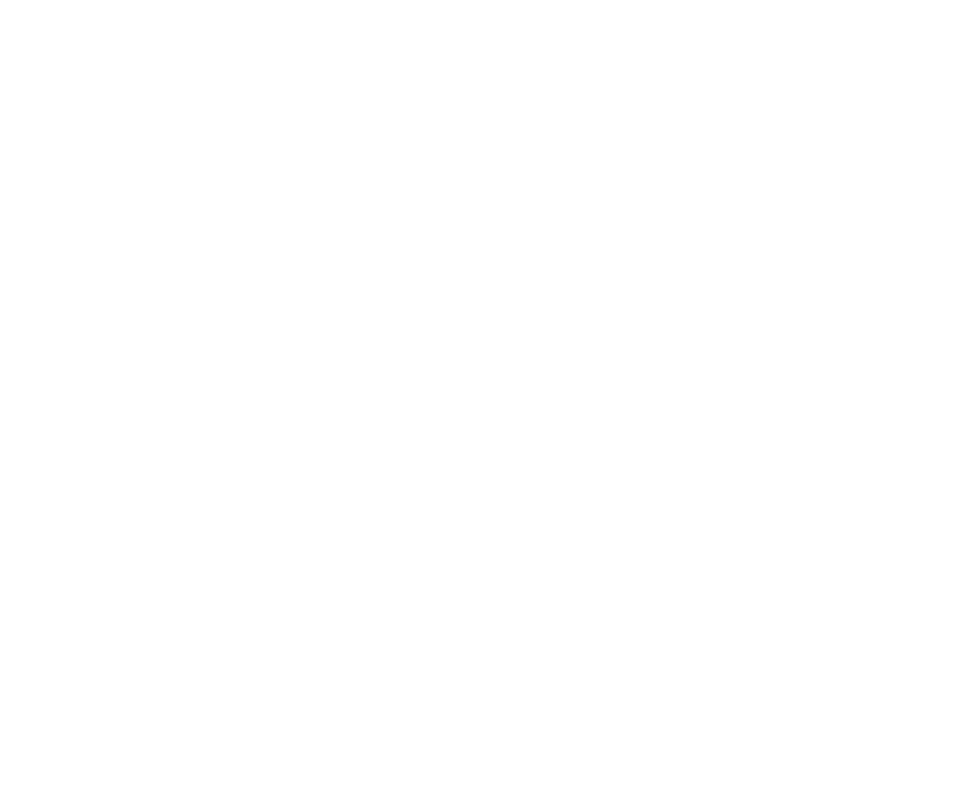
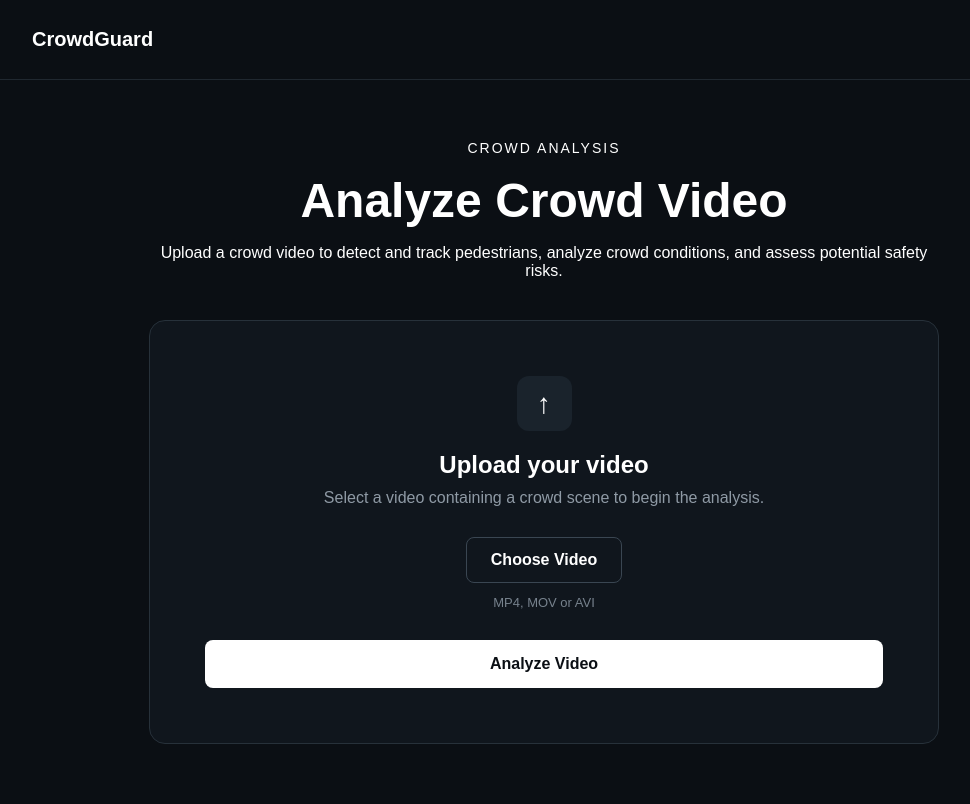
Before and after one commit to CrowdGuard-Team/crowdguard-sic-capstone-project, a Flask app: page /analyze in a window 1280 px wide. Before the commit the part shown is empty. Shown: the whole page, without its empty margins (96-1066 px from the left). Run offline with Flask 3, Linux system fonts and the light colour scheme.

Commit message:
Build crowd video upload interface

```diff
--- a/static/css/style.css
+++ b/static/css/style.css
@@ -60,3 +60,132 @@
 
     border-radius: 8px;
 }
+
+
+/* Navigation */
+
+.navbar {
+    height: 80px;
+    display: flex;
+    align-items: center;
+    padding: 0 10%;
+    border-bottom: 1px solid #202830;
+}
+
+.logo {
+    color: white;
+    text-decoration: none;
+    font-size: 20px;
+    font-weight: 700;
+}
+
+
+/* Analyze Page */
+
+.analyze-page {
+    min-height: calc(100vh - 80px);
+    padding: 60px 10%;
+
+    display: flex;
+    flex-direction: column;
+    align-items: center;
+}
+
+.analyze-header {
+    width: 100%;
+    max-width: 790px;
+    margin-bottom: 40px;
+    text-align: center;
+}
+
+.analyze-header h1 {
+    font-size: 48px;
+    margin-bottom: 18px;
+}
+
+
+/* Upload Card */
+
+.upload-card {
+    width: 100%;
+    max-width: 790px;
+
+    padding: 55px;
+
+    border: 1px solid #27313a;
+    border-radius: 16px;
+    background: #10161d;
+
+    text-align: center;
+}
+
+.upload-icon {
+    width: 55px;
+    height: 55px;
+    margin: 0 auto 20px;
+
+    display: flex;
+    align-items: center;
+    justify-content: center;
+
+    border-radius: 12px;
+    background: #1a232c;
+
+    font-size: 28px;
+}
+
+.upload-card h2 {
+    margin-bottom: 10px;
+}
+
+.upload-card > p {
+    color: #8f9aa5;
+    margin-bottom: 30px;
+}
+
+input[type="file"] {
+    display: none;
+}
+
+.file-button {
+    display: inline-block;
+
+    padding: 13px 24px;
+    border: 1px solid #3a4652;
+    border-radius: 8px;
+
+    cursor: pointer;
+    font-weight: 600;
+}
+
+.file-button:hover {
+    background: #1a232c;
+}
+
+.file-types {
+    margin: 12px 0 30px;
+    color: #77828d;
+    font-size: 13px;
+}
+
+.analyze-button {
+    display: block;
+    width: 100%;
+
+    padding: 15px;
+
+    border: none;
+    border-radius: 8px;
+
+    background: white;
+    color: #0b0f14;
+
+    font-size: 16px;
+    font-weight: 700;
+
+    cursor: pointer;
+}
+
+.analyze-button:hover {
+    opacity: 0.9;
+}
--- a/templates/analyze.html
+++ b/templates/analyze.html
@@ -0,0 +1,73 @@
+<!DOCTYPE html>
+<html lang="en">
+<head>
+    <meta charset="UTF-8">
+    <meta name="viewport" content="width=device-width, initial-scale=1.0">
+
+    <title>Analyze Video | CrowdGuard</title>
+
+    <link
+        rel="stylesheet"
+        href="{{ url_for('static', filename='css/style.css') }}"
+    >
+</head>
+
+<body>
+
+    <nav class="navbar">
+        <a href="{{ url_for('home') }}" class="logo">
+            CrowdGuard
+        </a>
+    </nav>
+
+    <main class="analyze-page">
+
+        <div class="analyze-header">
+            <p class="tag">CROWD ANALYSIS</p>
+
+            <h1>Analyze Crowd Video</h1>
+
+            <p>
+                Upload a crowd video to detect and track pedestrians,
+                analyze crowd conditions, and assess potential safety risks.
+            </p>
+        </div>
+
+        <div class="upload-card">
+
+            <div class="upload-icon">↑</div>
+
+            <h2>Upload your video</h2>
+
+            <p>
+                Select a video containing a crowd scene to begin the analysis.
+            </p>
+
+            <form>
+                <input
+                    type="file"
+                    id="video"
+                    name="video"
+                    accept="video/mp4,video/quicktime,video/x-msvideo"
+                    required
+                >
+
+                <label for="video" class="file-button">
+                    Choose Video
+                </label>
+
+                <p class="file-types">
+                    MP4, MOV or AVI
+                </p>
+
+                <button type="submit" class="analyze-button">
+                    Analyze Video
+                </button>
+            </form>
+
+        </div>
+
+    </main>
+
+</body>
+</html>
```
